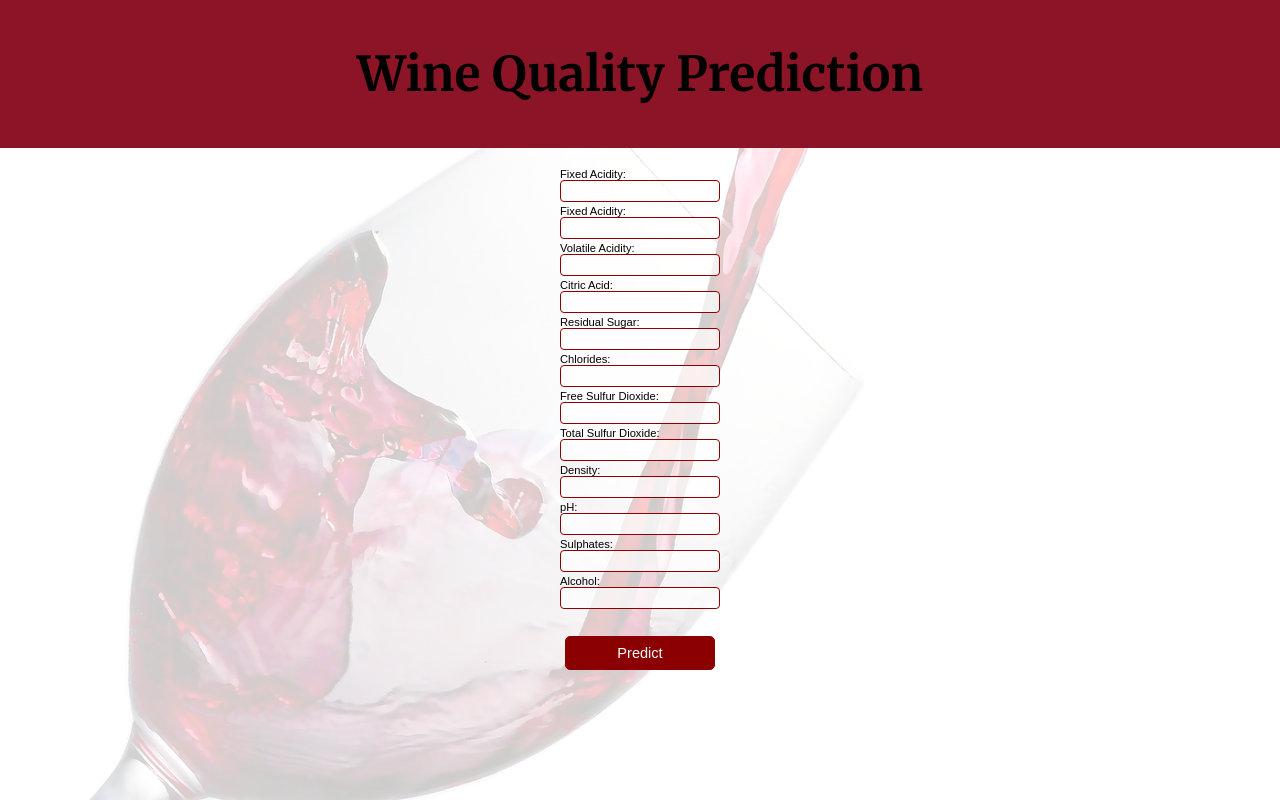
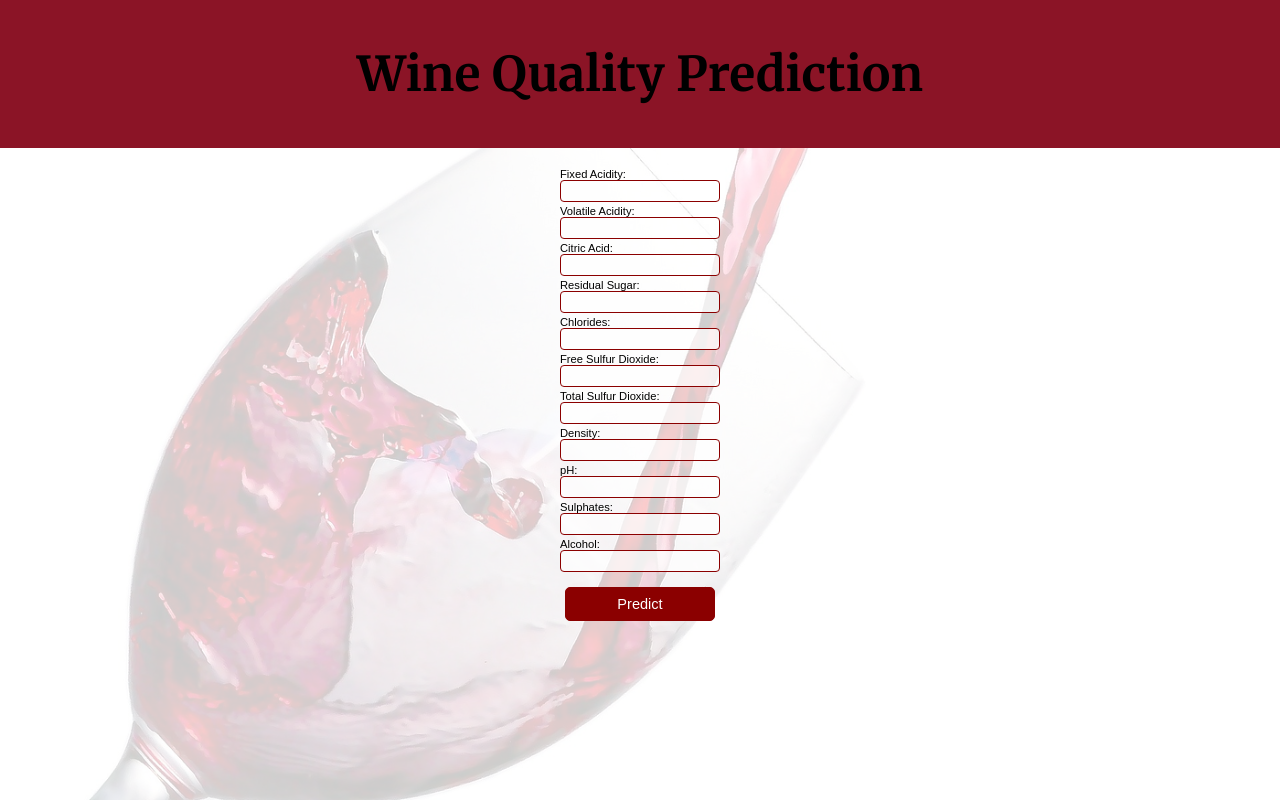
Before and after one commit to NBillar/Data_Engineering, a Flask app: page /checkwinequality in a window 1280 px wide. Run offline with Flask 3, Linux system fonts and the light colour scheme.

Commit message:
Update input_form_page.html

```diff
--- a/prediction-ui/templates/input_form_page.html
+++ b/prediction-ui/templates/input_form_page.html
@@ -34,7 +34,7 @@
         left: 0;
         height: 100%;
         width: 100%;
-        background-image: url("templates/wallpaper.png");
+        background-image: url("wallpaper.png");
         background-size: cover;
         opacity: 0.2;
         z-index: -1; /* Places the background behind other elements */
@@ -102,11 +102,8 @@
     </header>
 	<div id="main-container">
 		<div id="form-container">
-		<form id="wine-quality-form" action="response_page.html" method="POST">
+		<form id="wine-quality-form" action="/checkwinequality" method="POST">
 			<label for="fixed-acidity">Fixed Acidity:</label><br>
-			<input type="number" id="fixed-acidity" name="fixed-acidity" step="0.01" required><br>
-
-			 <label for="fixed-acidity">Fixed Acidity:</label><br>
 			<input type="number" id="fixed-acidity" name="fixed-acidity" step="0.01" required><br>
 
 			<label for="volatile-acidity">Volatile Acidity:</label><br>
@@ -141,7 +138,7 @@
 
 
             <div style="text-align: center">
-				<p><input type="submit" value="Predict" id="predictButton" /></p>
+				<input type="submit" value="Predict" id="predictButton" />
               </div>
 
 
```
